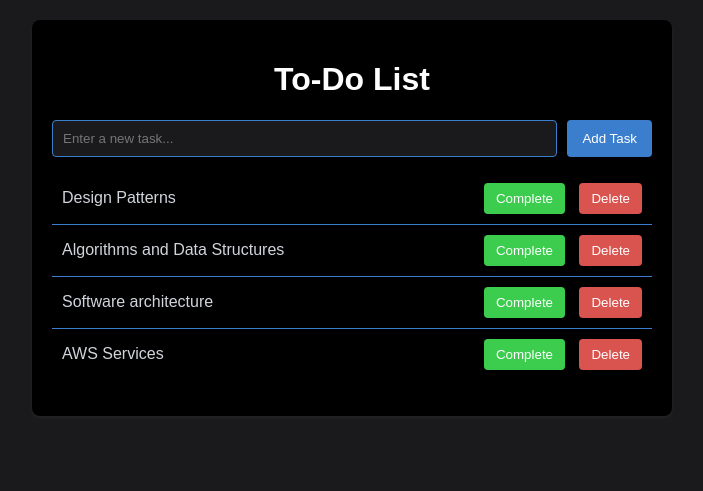
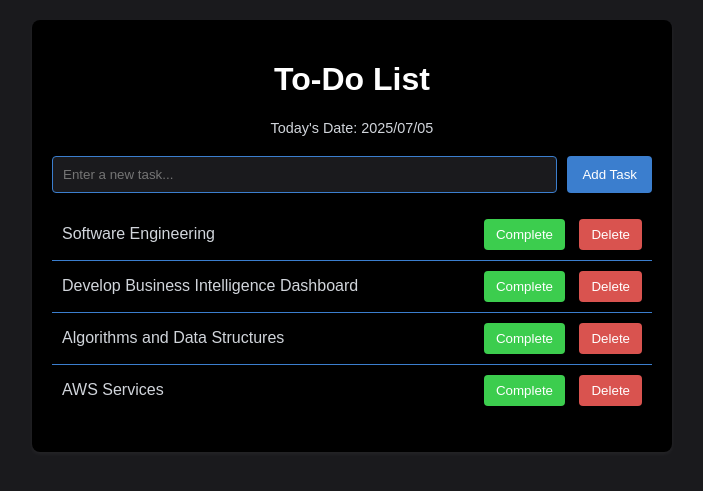
Before and after one commit to matheusenomoto/to-do-list-mvc, a Flask app: page / in a window 1280 px wide. Shown: the top 491 px of the page, without its empty margins (288-991 px from the left). Run offline with Flask 3, Linux system fonts and the light colour scheme.

Commit message:
show data YYYY/MM/DD

```diff
--- a/app.py
+++ b/app.py
@@ -1,5 +1,6 @@
 from flask import Flask, render_template, request, redirect, url_for
 from controllers.todo_controller import TodoController
+from datetime import datetime
 
 app = Flask(__name__)
 controller = TodoController()
@@ -7,7 +8,9 @@ controller = TodoController()
 @app.route('/')
 def index():
     tasks = controller.get_all_tasks()
-    return render_template('index.html', tasks=tasks)
+    current_date = datetime.now()
+    formatted_date = current_date.strftime("%Y/%m/%d")
+    return render_template('index.html', tasks=tasks, current_date=formatted_date)
 
 @app.route('/add', methods=['POST'])
 def add_task():
--- a/tasks.json
+++ b/tasks.json
@@ -1,21 +1,21 @@
 [
     {
-        "id": 0,
-        "description": "Design Patterns",
+        "id": 6,
+        "description": "Software Engineering",
         "status": "pending"
     },
     {
-        "id": 1,
+        "id": 7,
+        "description": "Develop Business Intelligence Dashboard ",
+        "status": "pending"
+    },
+    {
+        "id": 8,
         "description": "Algorithms and Data Structures",
         "status": "pending"
     },
     {
-        "id": 2,
-        "description": "Software architecture",
-        "status": "pending"
-    },
-    {
-        "id": 3,
+        "id": 9,
         "description": "AWS Services",
         "status": "pending"
     }
--- a/templates/index.html
+++ b/templates/index.html
@@ -1,14 +1,14 @@
 <!DOCTYPE html>
 <html lang="en">
   <head>
-    <meta charset="UTF-8">
-    <meta name="viewport" content="width=device-width, initial-scale=1.0">
+    <meta charset="UTF-8" />
+    <meta name="viewport" content="width=device-width, initial-scale=1.0" />
     <title>To-Do App</title>
     <style>
       body {
         font-family: sans-serif;
-            background-color: #1A1A1D;
-            color: #D1D5DB;
+        background-color: #1a1a1d;
+        color: #d1d5db;
         margin: 0;
         padding: 20px;
       }
@@ -18,13 +18,13 @@
         margin: auto;
         background: #000000;
         padding: 20px;
-            box-shadow: 0 2px 4px rgba(255,255,255,0.05);
+        box-shadow: 0 2px 4px rgba(255, 255, 255, 0.05);
         border-radius: 8px;
       }
 
       h1 {
         text-align: center;
-            color: #FFFFFF;
+        color: #ffffff;
       }
 
       .task-list {
@@ -37,7 +37,7 @@
         align-items: center;
         justify-content: space-between;
         padding: 10px;
-            border-bottom: 1px solid #3B7ECE;
+        border-bottom: 1px solid #3b7ece;
       }
 
       .task-item:last-child {
@@ -46,7 +46,7 @@
 
       .task-item.completed span {
         text-decoration: line-through;
-            color: #3CCD4E;
+        color: #3ccd4e;
       }
 
       .task-item span {
@@ -63,15 +63,15 @@
         padding: 8px 12px;
         border-radius: 4px;
         cursor: pointer;
-            color: #FFFFFF;
+        color: #ffffff;
       }
 
       .btn-update {
-            background-color: #3CCD4E;
+        background-color: #3ccd4e;
       }
 
       .btn-delete {
-            background-color: #D9534F; /* ou substitua por #B0F610 para seguir mais a paleta */
+        background-color: #d9534f; /* ou substitua por #B0F610 para seguir mais a paleta */
       }
 
       .add-task-form {
@@ -82,44 +82,65 @@
       .add-task-form input[type="text"] {
         flex-grow: 1;
         padding: 10px;
-            border: 1px solid #3B7ECE;
-            background-color: #1A1A1D;
-            color: #D1D5DB;
+        border: 1px solid #3b7ece;
+        background-color: #1a1a1d;
+        color: #d1d5db;
         border-radius: 4px;
       }
 
       .add-task-form button {
         padding: 10px 15px;
         border: none;
-            background: #3B7ECE;
+        background: #3b7ece;
         color: white;
         border-radius: 4px;
         margin-left: 10px;
         cursor: pointer;
       }
+
+      .header-info {
+        text-align: center;
+        margin-bottom: 20px;
+        color: #d1d5db;
+      }
+
+      .header-info p {
+        margin: 5px 0;
+        font-size: 0.9em;
+      }
     </style>
-
   </head>
   <body>
     <div class="container">
       <h1>To-Do List</h1>
+      <div class="header-info">
+        <p>Today's Date: {{ current_date }}</p>
+      </div>
 
       <!-- Form to add a new task -->
       <form action="/add" method="POST" class="add-task-form">
-            <input type="text" name="description" placeholder="Enter a new task..." required>
+        <input
+          type="text"
+          name="description"
+          placeholder="Enter a new task..."
+          required
+        />
         <button type="submit">Add Task</button>
       </form>
 
       <!-- List of existing tasks -->
       <ul class="task-list">
         {% for task in tasks %}
-            <li class="task-item {% if task.status == 'completed' %}completed{% endif %}">
+        <li
+          class="task-item {% if task.status == 'completed' %}completed{% endif %}"
+        >
           <span>{{ task.description }}</span>
           <div class="actions">
             <!-- Form to update a task's status -->
             <form action="/update/{{ task.id }}" method="POST">
               <button type="submit" class="btn-update">
-                            {% if task.status == 'pending' %}Complete{% else %}Undo{% endif %}
+                {% if task.status == 'pending' %}Complete{% else %}Undo{% endif
+                %}
               </button>
             </form>
             <!-- Form to delete a task -->
```
Lines whose indentation alone changed are shown as unchanged.
